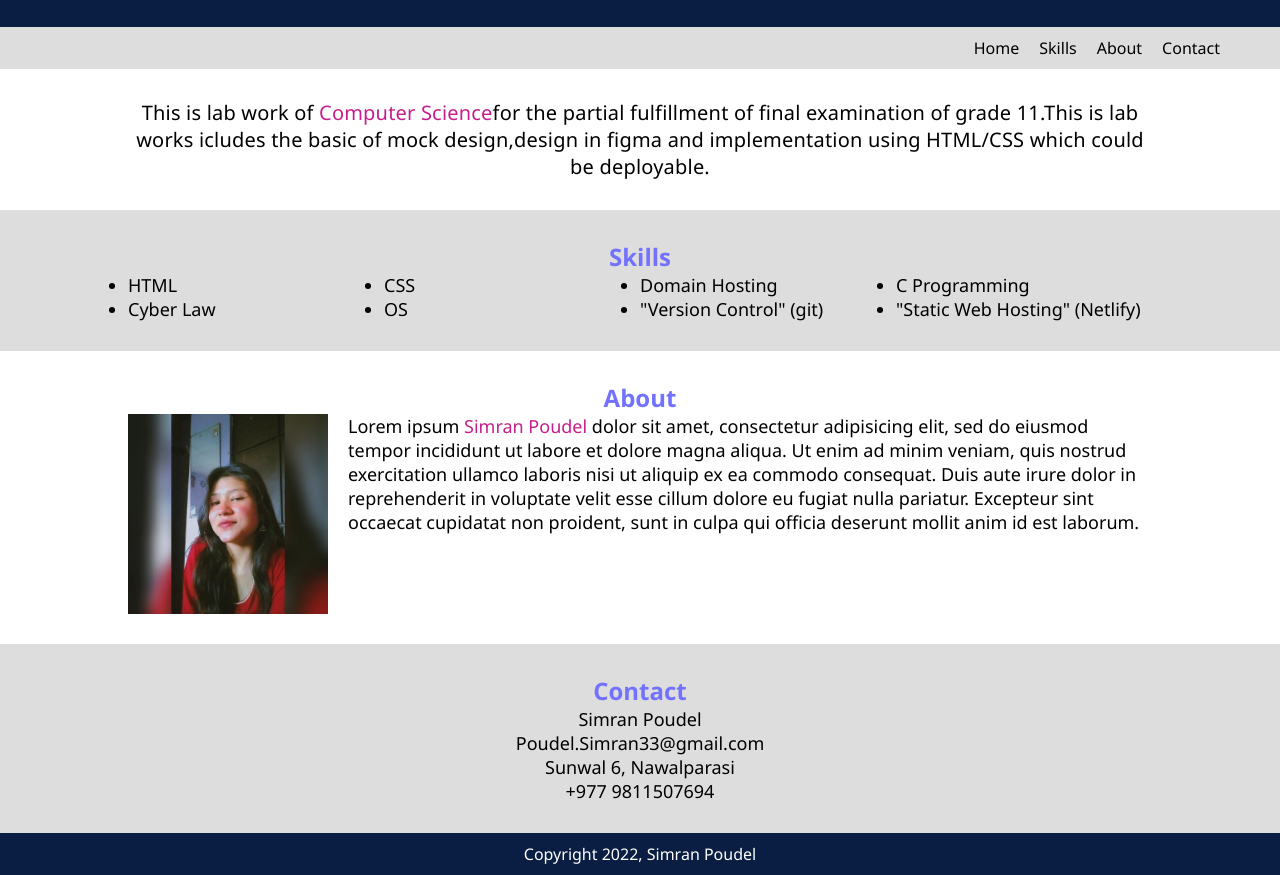
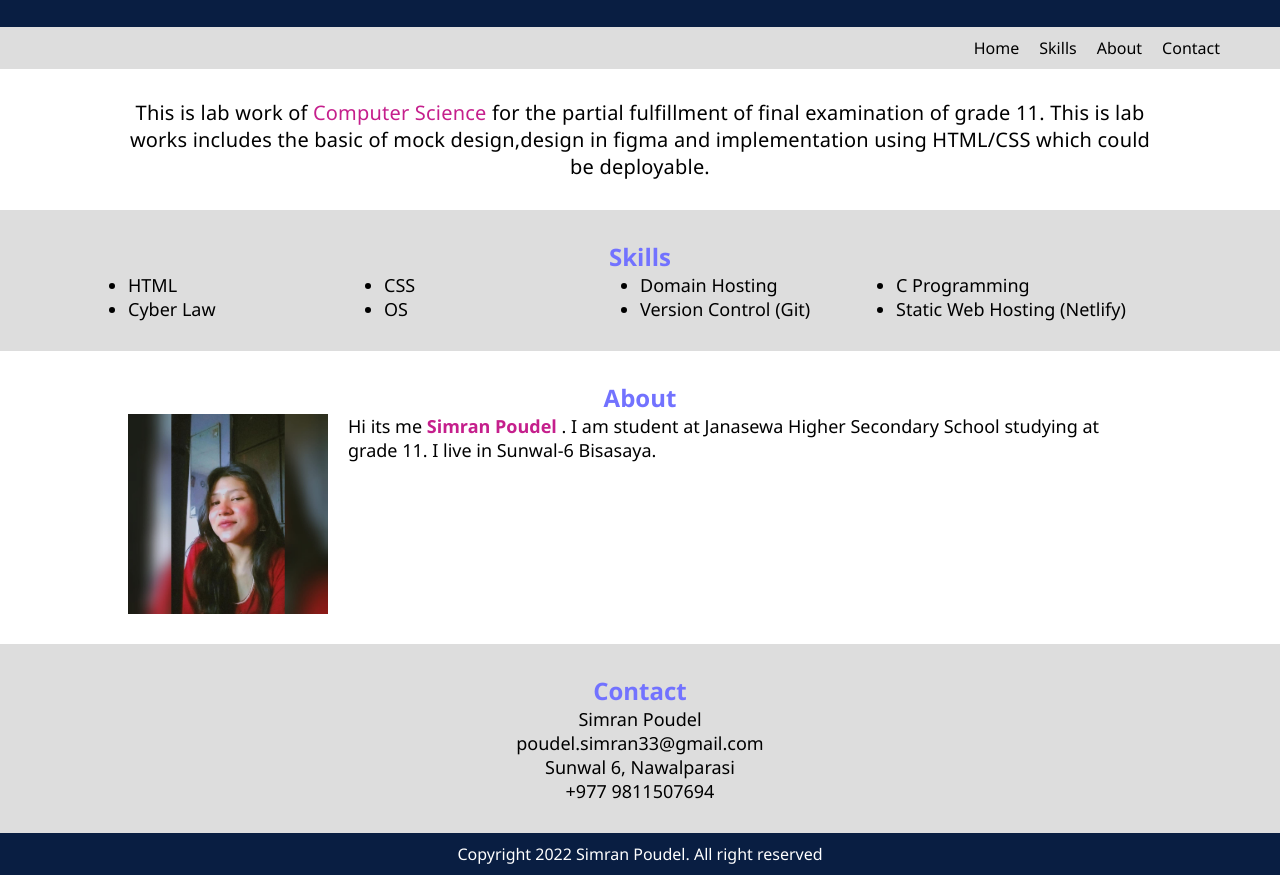
Before and after one commit to simranpoudel1/myfinalprojectjansewa, a plain HTML site: page index.html in a window 1280 px wide. Shown: the part 88-963 px from the top of the page. Drawn offline with Linux system fonts and the light colour scheme.

Commit message:
index updated

```diff
--- a/index.html
+++ b/index.html
@@ -21,7 +21,7 @@
      </div>
 
     <section id="intro">
-    	<p class="intro-content"> This is lab work of <span> Computer Science</span>for the partial fulfillment of final examination of grade 11.This is lab works icludes the basic of mock design,design in figma and implementation using HTML/CSS which could be deployable.</p>
+    	<p class="intro-content"> This is lab work of <span> Computer Science</span> for the partial fulfillment of final examination of grade 11. This is lab works includes the basic of mock design,design in figma and implementation using HTML/CSS which could be deployable.</p>
     </section>
 
     <section id="skills">
@@ -38,8 +38,8 @@
     			<ul>
     				<li>Cyber Law</li>
     				<li>OS</li>
-    				<li>"Version Control" (git)</li>
-    				<li>"Static Web Hosting" (Netlify)</li>
+    				<li>Version Control (Git)</li>
+    				<li>Static Web Hosting (Netlify)</li>
             	</ul>
     	        </div>
                 </section>
@@ -51,12 +51,7 @@
        <div class="section-details">
        	    <img width="200px" height="200px" src="images/simran.jpg">
            	<div class="about-content">
-                <p>Lorem ipsum <span> Simran Poudel </span>dolor sit amet, consectetur adipisicing elit, sed do eiusmod
-                tempor incididunt ut labore et dolore magna aliqua. Ut enim ad minim veniam,
-                quis nostrud exercitation ullamco laboris nisi ut aliquip ex ea commodo
-                consequat. Duis aute irure dolor in reprehenderit in voluptate velit esse
-                cillum dolore eu fugiat nulla pariatur. Excepteur sint occaecat cupidatat non
-                proident, sunt in culpa qui officia deserunt mollit anim id est laborum.</p>
+                <p>Hi its me  <span><strong> Simran Poudel </span></strong> . I am student at Janasewa Higher Secondary School studying at grade 11. I live in Sunwal-6 Bisasaya.
            </div>
        </div>
       </section>
@@ -69,7 +64,7 @@
         <div class="contact-name"><span>
         Simran Poudel</span></div>
         <div class="contact-email"><span>
-        Poudel.Simran33@gmail.com</span>
+        poudel.simran33@gmail.com</span>
           </div>
       	<div class="contact-address"><span>
       	Sunwal 6, Nawalparasi</span></div>
@@ -78,7 +73,7 @@
   </section>
 
     <div id="footer">
-       	Copyright 2022, Simran Poudel
+       	Copyright 2022 Simran Poudel. All right reserved
     </div>
     </body>
     </html>
```
